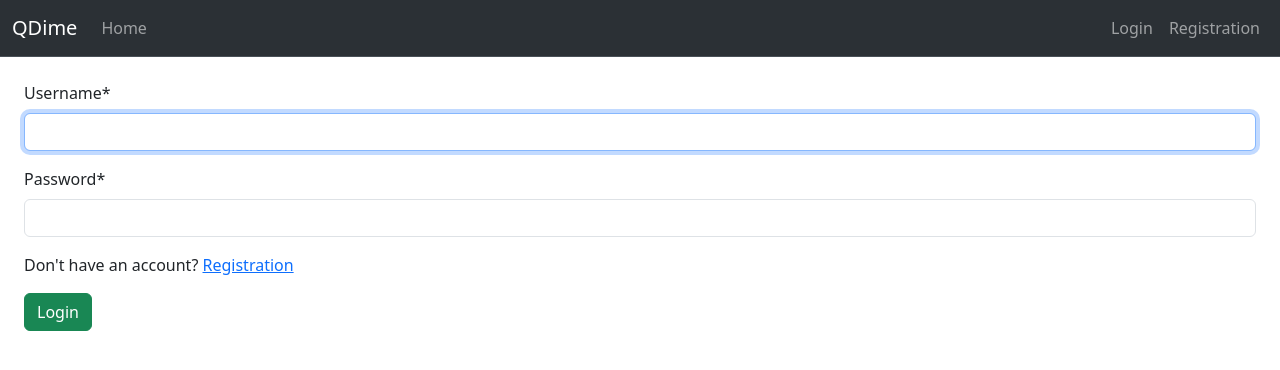
After one commit to bachokviktor/qdime-expense-tracker, a Django app: page /users/login/ in a window 1280 px wide. The commit adds this page. Shown: the top 370 px of the page. Run offline with Django 5.2, Linux system fonts and the light colour scheme; some libraries are stand-ins or nearby versions.

Commit message:
Implement user authentication and registration

```diff
--- a/templates/base.html
+++ b/templates/base.html
@@ -24,12 +24,26 @@
             <li class="nav-item">
               <a class="nav-link" href="{% url 'core:home' %}">Home</a>
             </li>
-            <li class="nav-item">
-              <a class="nav-link" href="#">Login</a>
-            </li>
-            <li class="nav-item">
-              <a class="nav-link" href="#">Register</a>
-            </li>
+	  </ul>
+	  <ul class="navbar-nav me-right mb-2 mb-lg-0">
+	    {% if user.is_authenticated %}
+	      <li class="nav-item">
+		<a class="nav-link" href="{% url 'users:profile' %}">Profile</a>
+              </li>
+	      <li class="nav-item">
+		<form action="{% url 'users:logout' %}" method="post">
+		  {% csrf_token %}
+		  <button class="nav-link" type="submit">Logout</button>
+		</form>
+              </li>
+	    {% else %}
+              <li class="nav-item">
+		<a class="nav-link" href="{% url 'users:login' %}">Login</a>
+              </li>
+              <li class="nav-item">
+		<a class="nav-link" href="{% url 'users:registration' %}">Registration</a>
+              </li>
+	    {% endif %}
 	  </ul>
 	</div>
       </div>
--- /dev/null
+++ b/users/templates/users/login.html
@@ -0,0 +1,17 @@
+{% extends "base.html" %}
+
+{% load crispy_forms_tags %}
+
+{% block title %}
+  Login
+{% endblock %}
+
+{% block content %}
+  <form action="{% url 'users:login' %}" method="post">
+    {% csrf_token %}
+    {{ form | crispy }}
+    <input name="next" type="hidden" value="{{ request.GET.next }}"/>
+    <p>Don't have an account? <a href="{% url 'users:registration' %}">Registration</a></p>
+    <button class="btn btn-success" type="submit">Login</button>
+  </form>
+{% endblock %}
--- a/users/templates/users/profile.html
+++ b/users/templates/users/profile.html
@@ -5,5 +5,5 @@
 {% endblock %}
 
 {% block content %}
-  <h1>User Profile</h1>
+  <h1>Welcome, {{ user.username }}</h1>
 {% endblock %}
--- a/users/urls.py
+++ b/users/urls.py
@@ -5,5 +5,8 @@ from . import views
 app_name = "users"
 
 urlpatterns = [
-    path("profile/", views.ProfileView.as_view(), name="profile")
+    path("profile/", views.ProfileView.as_view(), name="profile"),
+    path("login/", views.LoginView.as_view(), name="login"),
+    path("registration/", views.RegistrationView.as_view(), name="registration"),
+    path("logout/", views.LogoutView.as_view(), name="logout")
 ]
--- a/users/views.py
+++ b/users/views.py
@@ -1,10 +1,64 @@
-from django.shortcuts import render
+from django.shortcuts import render, redirect
 from django.views import View
+from django.contrib.auth.forms import UserCreationForm, AuthenticationForm
+from django.contrib.auth import login, logout
+from django.contrib.auth.mixins import LoginRequiredMixin
 
 
 # Create your views here.
-class ProfileView(View):
+class ProfileView(LoginRequiredMixin, View):
+    login_url = "users:login"
     template_name = "users/profile.html"
 
     def get(self, request, *args, **kwargs):
         return render(request, self.template_name)
+
+
+class LoginView(View):
+    template_name = "users/login.html"
+
+    def get(self, request, *args, **kwargs):
+        form = AuthenticationForm()
+
+        return render(request, self.template_name, {"form": form})
+
+    def post(self, request, *args, **kwargs):
+        form = AuthenticationForm(data=request.POST)
+
+        if form.is_valid():
+            login(request, form.get_user())
+
+            next_url = request.POST.get("next")
+
+            if next_url:
+                return redirect(next_url)
+            else:
+                return redirect("core:home")
+
+        return render(request, self.template_name, {"form": form})
+
+
+class RegistrationView(View):
+    template_name = "users/registration.html"
+
+    def get(self, request, *args, **kwargs):
+        form = UserCreationForm()
+
+        return render(request, self.template_name, {"form": form})
+
+    def post(self, request, *args, **kwargs):
+        form = UserCreationForm(request.POST)
+
+        if form.is_valid():
+            login(request, form.save())
+
+            return redirect("core:home")
+
+        return render(request, self.template_name, {"form": form})
+
+
+class LogoutView(View):
+    def post(self, request, *args, **kwargs):
+        logout(request)
+
+        return redirect("core:home")
```
Also changed, not shown: users/templates/users/registration.html (added, +16 -0 lines).
